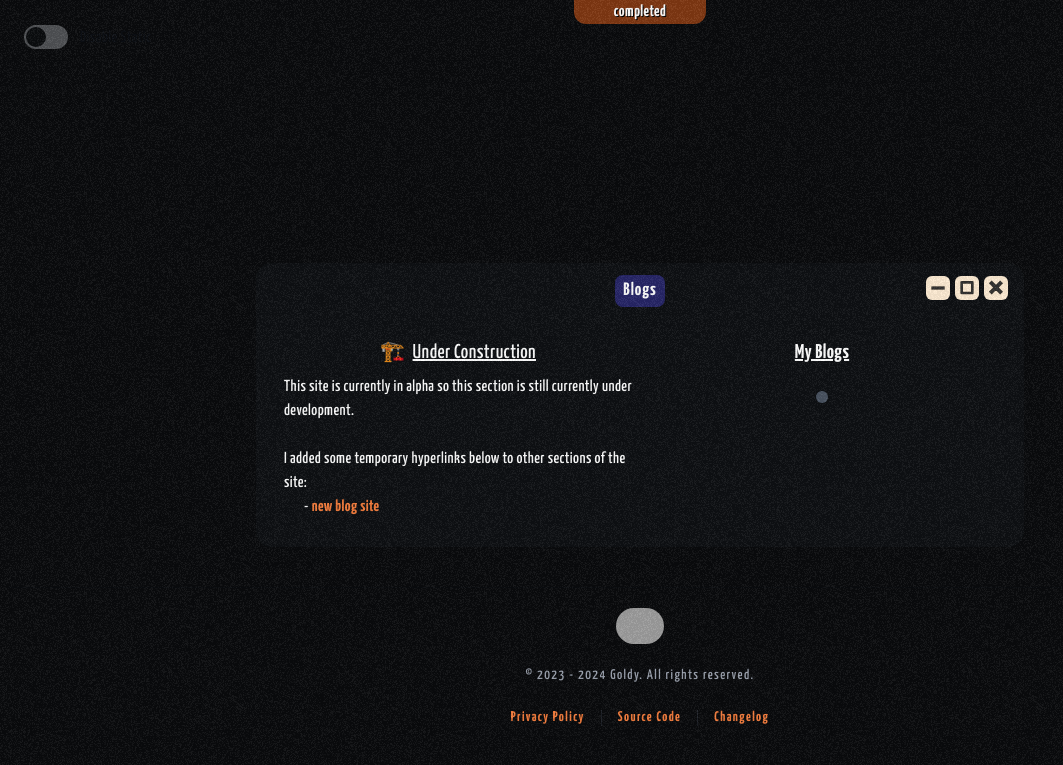
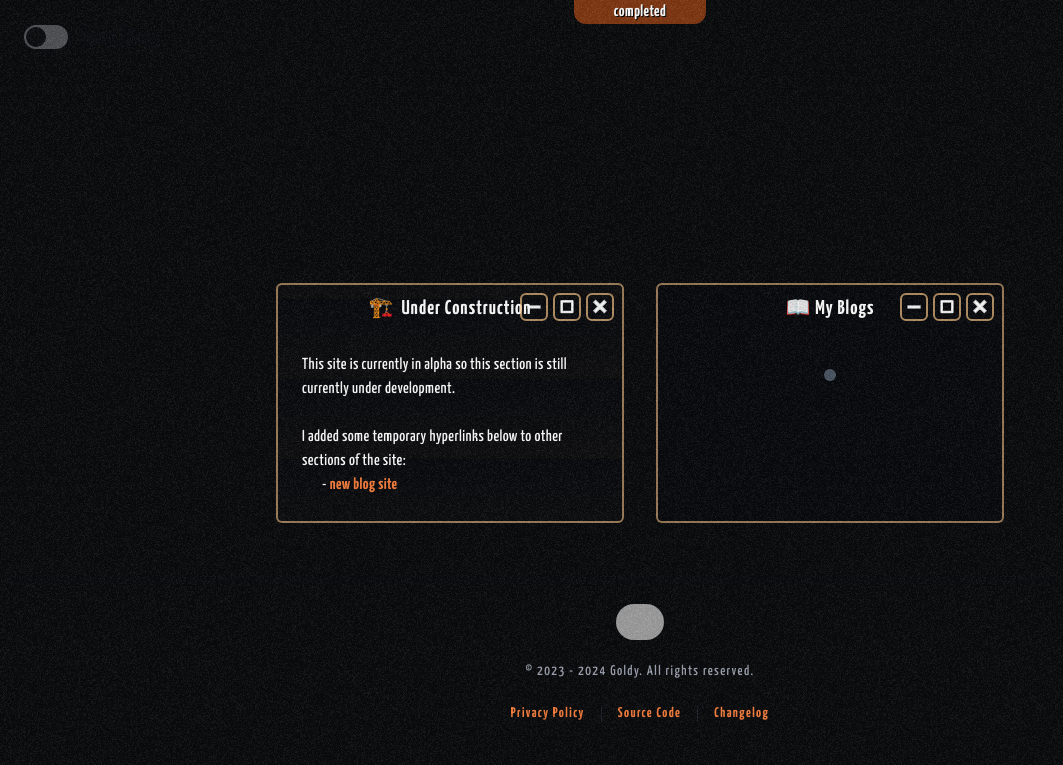
Before and after one commit to THEGOLDENPRO/devgoldy.xyz, a FastAPI app: template templates/index.html in a window 1280 px wide. Shown: the top 765 px of the page, without its empty margins (0-1063 px from the left). Run offline with FastAPI, Linux system fonts and the light colour scheme; the template is opened without the code that fills it: most values are stand-ins (such as "Sample title", 1, 10 or a date in 2020); grey boxes marked "Sample" are stand-in pictures; style sheets or scripts are compiled from the project's sources; parts of the project's set-up code (start-up, migrations or seed data) failed here and were passed over; grey boxes are pictures that could not be loaded.

Commit message:
still cooking...

```diff
--- a/templates/index.html
+++ b/templates/index.html
@@ -5,6 +5,7 @@
 
 <link rel="stylesheet" href="./output.css">
 
+<link rel="stylesheet" href="./animated_crt_lines.css">
 <link rel="stylesheet" href="./animated_static_bg.css">
 
 <link href='https://unpkg.com/boxicons@2.1.4/css/boxicons.min.css' rel='stylesheet'>
@@ -12,7 +13,7 @@
 
 {% block body %}
 <body class="m-0 text-white bg-goldyDarky-500 font-YanoneKaffeesatz tracking-wide">
-    <div id="static-bg-div" class="z-10 animated-static-bg pointer-events-none"></div>
+    <div id="static-bg-div" class="animated-static-bg z-10 pointer-events-none"></div>
 
     {% if status is not none %}
     <div class="bg-goldyOrangy bg-opacity-50 w-fit mobile:w-full px-10 mobile:px-2 rounded-xl rounded-t-none mobile:rounded-none mx-auto select-none">
@@ -21,13 +22,13 @@
     {% endif %}
 
     <div class="absolute top-6 left-6 opacity-35 hover:opacity-100 transition tablet:hidden">
-        <label id="toggle-static-button" class="inline-flex items-center cursor-pointer">
+        <label id="toggle-effects-button" class="inline-flex items-center cursor-pointer">
             <input type="checkbox" value="" class="sr-only peer">
             <div class="relative w-11 h-6 bg-gray-300 peer-checked:bg-goldyCream rounded-full
             peer peer-checked:after:translate-x-full rtl:peer-checked:after:-translate-x-full after:content-['']
             after:absolute after:top-[2px] after:start-[2px] after:bg-goldyDarky-200 after:rounded-full after:h-5
             after:w-5 after:transition-all"></div>
-            <span class="ms-3 mt-0.5 text-base 2.75rem text-gray-900 dark:text-gray-300">Disable Static</span>
+            <span class="ms-3 mt-0.5 text-base 2.75rem text-gray-900 dark:text-gray-300">Disable Effects</span>
         </label>
     </div>
 
@@ -75,32 +76,33 @@
 
     </div>
 
-    <div class="mt-5 bg-goldyDarky-200 rounded-2xl mx-[20%] mobile:mx-auto">
+    <div class="grid grid-cols-2 gap-8 mobile:grid-cols-1 p-5 mx-[20%] mobile:mx-auto mt-5">
 
-        <div class="relative pt-2">
-            <div class="border-inherit py-1 select-none cursor-default">
+        <div id="about-me-div" class="animated-crt-lines bg-goldyDarky bg-opacity-10 rounded-md border-2 border-opacity-60 border-goldyCream">
+
+            <div class="relative pt-1">
+                <div class="select-none cursor-default">
                     <div class="mx-auto w-fit">
-                    <div class="bg-indigo-600 bg-opacity-40 rounded-lg p-0.5 px-2">
-                        <h2 data-tauri-drag-region class="inline text-white text-lg font-bold tracking-wider">
-                            Blogs
-                        </h2>
+                        <div class="text-xl my-1.5 px-2">
+                            <span class="pr-1">🏗️</span>
+                            <h2 class="inline text-white font-bold tracking-wider">Under Construction</h2>
                         </div>
                     </div>
 
-                <div style="stroke-opacity: 0.8;" class="absolute pt-2 pr-2 top-[0.35rem] right-2 space-x-0.5 fill-white stroke-black stroke-2">
-                    <button class="pointer-events-none bg-orange-100 will-change-auto rounded-md">
+                    <div style="stroke-opacity: 0.8;" class="absolute pt-2 pr-2 top-0 right-0 space-x-0.5 fill-white stroke-white stroke-2">
+                        <button class="pointer-events-none border-2 border-opacity-70 border-goldyCream will-change-auto rounded-md">
                             <svg class="inline" width="24" height="20" viewBox="0 0 24 24">
                                 <path d="M5 11h14v2H5z"></path>
                             </svg>
                         </button>
 
-                    <button class="pointer-events-none bg-orange-100 will-change-auto rounded-md">
+                        <button class="pointer-events-none border-2 border-opacity-70 border-goldyCream will-change-auto rounded-md">
                             <svg class="inline" width="24" height="16" viewBox="0 0.5 24 24">
                                 <path d="M20 3H4a1 1 0 0 0-1 1v16a1 1 0 0 0 1 1h16a1 1 0 0 0 1-1V4a1 1 0 0 0-1-1zm-1 16H5V5h14v14z"></path>
                             </svg>
                         </button>
 
-                    <button class="pointer-events-none bg-orange-100 h-[24px] will-change-auto rounded-md">
+                        <button class="pointer-events-none border-2 border-opacity-70 border-goldyCream h-[28px] will-change-auto rounded-md">
                             <svg class="inline" width="24" height="24" viewBox="0 0.5 24 24">
                                 <path d="m16.192 6.344-4.243 4.242-4.242-4.242-1.414 1.414L10.535 12l-4.242 4.242 1.414 1.414 4.242-4.242 4.243 4.242 1.414-1.414L13.364 12l4.242-4.242z"></path>
                             </svg>
@@ -109,14 +111,7 @@
                 </div>
             </div>
 
-        <div class="grid grid-cols-2 mobile:grid-cols-1 p-5">
-
-            <div class="p-2">
-                <div class="text-xl text-center font-bold mb-2">
-                    <span class="pr-1">🏗️</span>
-                    <h2 class="inline underline">Under Construction</h2>
-                </div>
-
+            <div class="p-6">
                 <p>This site is currently in alpha so this section is still currently under development. </p>
 
                 <br>
@@ -128,9 +123,41 @@
                 </ul>
             </div>
 
-            <div id="blogs-slideshow" class="p-2">
-                <h2 class="underline text-xl text-center font-bold mb-2">My Blogs</h2>
+        </div>
 
+        <div id="blogs-div" class="bg-goldyDarky bg-opacity-10 rounded-md border-2 border-opacity-60 border-goldyCream">
+
+            <div class="relative pt-1">
+                <div class="select-none cursor-default">
+                    <div class="mx-auto w-fit">
+                        <div class="text-xl my-1.5 px-2">
+                            <h2 class="inline text-white font-bold tracking-wider">📖 My Blogs</h2>
+                        </div>
+                    </div>
+
+                    <div style="stroke-opacity: 0.8;" class="absolute pt-2 pr-2 top-0 right-0 space-x-0.5 fill-white stroke-white stroke-2">
+                        <button class="pointer-events-none border-2 border-opacity-70 border-goldyCream will-change-auto rounded-md">
+                            <svg class="inline" width="24" height="20" viewBox="0 0 24 24">
+                                <path d="M5 11h14v2H5z"></path>
+                            </svg>
+                        </button>
+
+                        <button class="pointer-events-none border-2 border-opacity-70 border-goldyCream will-change-auto rounded-md">
+                            <svg class="inline" width="24" height="16" viewBox="0 0.5 24 24">
+                                <path d="M20 3H4a1 1 0 0 0-1 1v16a1 1 0 0 0 1 1h16a1 1 0 0 0 1-1V4a1 1 0 0 0-1-1zm-1 16H5V5h14v14z"></path>
+                            </svg>
+                        </button>
+
+                        <button class="pointer-events-none border-2 border-opacity-70 border-goldyCream h-[28px] will-change-auto rounded-md">
+                            <svg class="inline" width="24" height="24" viewBox="0 0.5 24 24">
+                                <path d="m16.192 6.344-4.243 4.242-4.242-4.242-1.414 1.414L10.535 12l-4.242 4.242 1.414 1.414 4.242-4.242 4.243 4.242 1.414-1.414L13.364 12l4.242-4.242z"></path>
+                            </svg>
+                        </button>
+                    </div>
+                </div>
+            </div>
+
+            <div id="blogs-slideshow" class="p-6">
                 <div class="relative z-10 cursor-pointer">
                     {% for post in blog_posts %}
                     <h3 style="text-shadow: black 2px 2px 0px;" class="hidden opacity-0 transition duration-300 select-none
@@ -155,7 +182,6 @@
                     {% endfor %}
                 </div>
             </div>
-
         </div>
 
     </div>
--- /dev/null
+++ b/web/animated_crt_lines.css
@@ -0,0 +1,18 @@
+/*
+    All credits and love to "himagna" for this css.
+
+    Source: https://codepen.io/himagna/pen/LYgqJoW
+*/
+
+.animated-crt-lines {
+    background-image: linear-gradient(rgba(17, 20, 53, 0.02), rgba(255, 207, 118, 0.02));
+    background-repeat: repeat;
+    background-size: 100vw 10vh;
+    animation: crt-scroll 1s linear infinite;
+}
+
+@keyframes crt-scroll {
+    100% {
+        background-position: 0% 100%;
+    }
+}
--- a/web/scripts/index.ts
+++ b/web/scripts/index.ts
@@ -4,8 +4,9 @@ const links = document.getElementById("links");
 const image = document.getElementById("image");
 const its_goldy_text = document.getElementById("its_goldy_text");
 const quick_about_text = document.getElementById("quick_about_text");
-const toggle_static_button = document.getElementById("toggle-static-button");
+const toggle_effects_button = document.getElementById("toggle-effects-button");
 const static_bg_div = document.getElementById("static-bg-div");
+const about_me_div = document.getElementById("about-me-div");
 
 const blogs_slideshow = document.getElementById("blogs-slideshow");
 
@@ -27,8 +28,9 @@ if (blogs_slideshow !== null) {
     blogs_slideshow_id = startSlideshowLoopThingy(blogs_slideshow, 1);
 }
 
-toggle_static_button?.addEventListener("mousedown", (e) => {
+toggle_effects_button?.addEventListener("mousedown", (e) => {
     static_bg_div?.classList.toggle("hidden");
+    about_me_div?.classList.toggle("animated-crt-lines");
 });
 
 function doAnimationThingy(elements: AnimationElements) {
```
Lines whose indentation alone changed are shown as unchanged.
